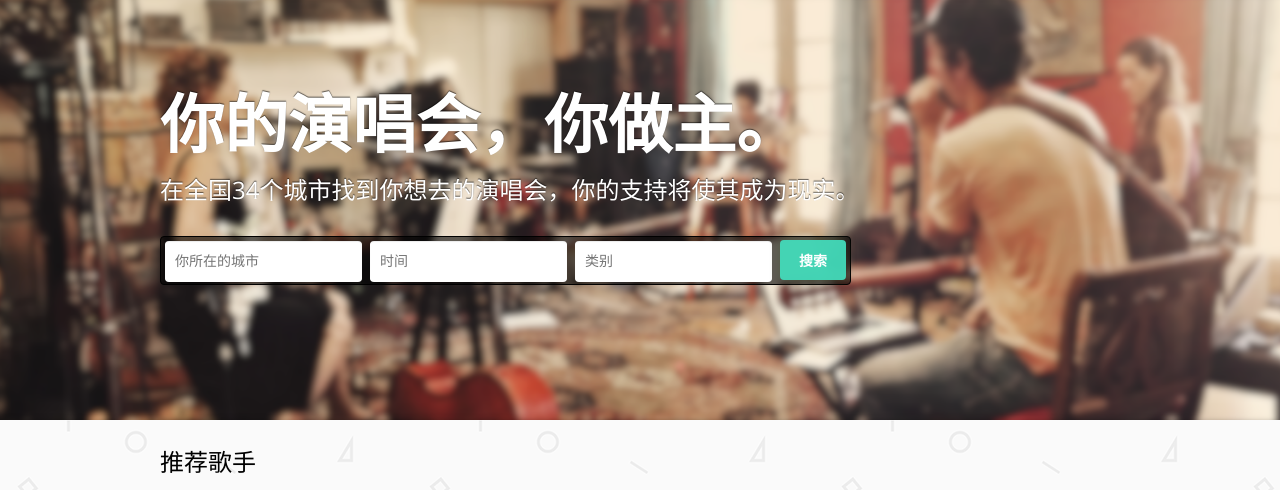
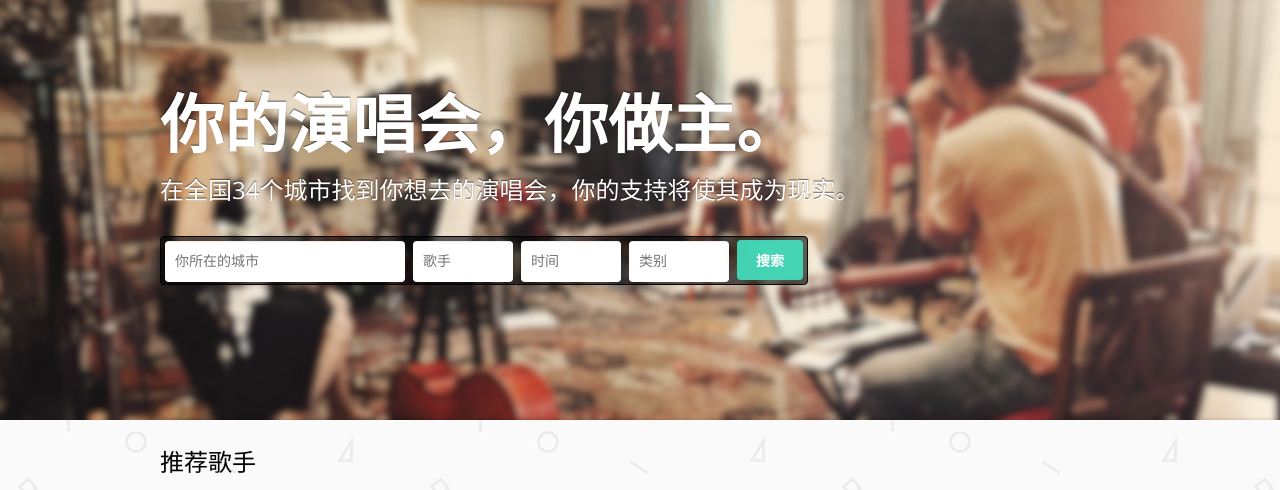
Before and after one commit to liuzenan/wowcheer, a Node server app: template views/index.jade in a window 1280 px wide. Shown: the part 80-570 px from the top of the page. Run offline with Node 20, Linux system fonts and the light colour scheme; the template is opened without the code that fills it, so the values that code supplies are empty; style sheets or scripts are compiled from the project's sources; some libraries are stand-ins or nearby versions.

Commit message:
update layout

```diff
--- a/public/stylesheets/css/screen.css
+++ b/public/stylesheets/css/screen.css
@@ -511,12 +511,20 @@ a {
   border-radius: 4px;
   border: 1px solid black;
 }
+/* line 134, ../../../sass/_layout.scss */
+.intro .hero-search #city {
+  width: 220px;
+}
+/* line 137, ../../../sass/_layout.scss */
+.intro .hero-search #singer, .intro .hero-search #time, .intro .hero-search #category {
+  width: 80px;
+}
 
-/* line 139, ../../../sass/_layout.scss */
+/* line 145, ../../../sass/_layout.scss */
 #search-form input {
   margin: 0 4px;
 }
-/* line 143, ../../../sass/_layout.scss */
+/* line 149, ../../../sass/_layout.scss */
 #search-form input[type="text"] {
   background-color: white;
   box-shadow: inset 0 1px 1px 0 rgba(0, 0, 0, 0.08), 0 1px 0 0 white;
@@ -524,7 +532,7 @@ a {
   border: 0;
   padding: 10px 10px 11px 10px;
 }
-/* line 147, ../../../sass/_layout.scss */
+/* line 153, ../../../sass/_layout.scss */
 #search-form input[type="submit"] {
   background-color: rgba(67, 219, 186, 0.95);
   text-decoration: none;
@@ -543,19 +551,19 @@ a {
   padding: 10px 19px;
 }
 
-/* line 154, ../../../sass/_layout.scss */
+/* line 160, ../../../sass/_layout.scss */
 .featured-container {
   height: 240px;
 }
 
-/* line 158, ../../../sass/_layout.scss */
+/* line 164, ../../../sass/_layout.scss */
 .featured-item {
   height: 100%;
   display: inline-block;
   width: 25%;
   position: relative;
 }
-/* line 163, ../../../sass/_layout.scss */
+/* line 169, ../../../sass/_layout.scss */
 .featured-item .featured-img {
   z-index: 2;
   height: 100%;
@@ -564,7 +572,7 @@ a {
   background-size: 100% 100%;
   background-size: cover;
 }
-/* line 166, ../../../sass/_layout.scss */
+/* line 172, ../../../sass/_layout.scss */
 .featured-item .artist-name {
   z-index: 3;
   position: absolute;
@@ -576,27 +584,27 @@ a {
   text-shadow: 0 -1px 1px rgba(0, 0, 0, 0.6);
 }
 
-/* line 174, ../../../sass/_layout.scss */
+/* line 180, ../../../sass/_layout.scss */
 .section-header {
   overflow: hidden;
   *zoom: 1;
 }
-/* line 176, ../../../sass/_layout.scss */
+/* line 182, ../../../sass/_layout.scss */
 .section-header .main-title {
   display: inline-block;
 }
-/* line 180, ../../../sass/_layout.scss */
+/* line 186, ../../../sass/_layout.scss */
 .section-header .second-title {
   float: right;
 }
-/* line 184, ../../../sass/_layout.scss */
+/* line 190, ../../../sass/_layout.scss */
 .section-header .control {
   margin-left: 1em;
   font-size: .6em;
   border-bottom: 1px solid #b6dcc1;
 }
 
-/* line 195, ../../../sass/_layout.scss */
+/* line 201, ../../../sass/_layout.scss */
 .project-card-wide {
   background: #FFFFFF;
   -moz-box-shadow: 0px 1px 2px 0px rgba(0, 0, 0, 0.24);
@@ -616,7 +624,7 @@ a {
 .project-card-wide:after {
   clear: both;
 }
-/* line 201, ../../../sass/_layout.scss */
+/* line 207, ../../../sass/_layout.scss */
 .project-card-wide .project-card-lead {
   height: 100%;
   float: left;
@@ -635,7 +643,7 @@ a {
   _overflow-y: visible;
   position: relative;
 }
-/* line 205, ../../../sass/_layout.scss */
+/* line 211, ../../../sass/_layout.scss */
 .project-card-wide .project-card-lead .project-card-img {
   z-index: 2;
   height: 100%;
@@ -644,7 +652,7 @@ a {
   background-size: 100% 100%;
   background-size: cover;
 }
-/* line 208, ../../../sass/_layout.scss */
+/* line 214, ../../../sass/_layout.scss */
 .project-card-wide .project-card-lead .project-card-button {
   background-color: rgba(67, 219, 186, 0.95);
   text-decoration: none;
@@ -671,7 +679,7 @@ a {
   margin-top: -37px;
   margin-left: -84px;
 }
-/* line 215, ../../../sass/_layout.scss */
+/* line 221, ../../../sass/_layout.scss */
 .project-card-wide .project-card-detail {
   height: 100%;
   float: left;
@@ -691,7 +699,7 @@ a {
   padding: 0 20px;
 }
 
-/* line 224, ../../../sass/_layout.scss */
+/* line 230, ../../../sass/_layout.scss */
 .project-card-detail {
   *position: relative;
   *zoom: 1;
@@ -705,7 +713,7 @@ a {
 .project-card-detail:after {
   clear: both;
 }
-/* line 226, ../../../sass/_layout.scss */
+/* line 232, ../../../sass/_layout.scss */
 .project-card-detail .project-card-singer {
   float: left;
   width: 66.66667%;
@@ -722,7 +730,7 @@ a {
   _overflow: hidden;
   _overflow-y: visible;
 }
-/* line 229, ../../../sass/_layout.scss */
+/* line 235, ../../../sass/_layout.scss */
 .project-card-detail .project-card-date {
   float: left;
   width: 33.33333%;
@@ -739,12 +747,12 @@ a {
   _overflow: hidden;
   _overflow-y: visible;
 }
-/* line 231, ../../../sass/_layout.scss */
+/* line 237, ../../../sass/_layout.scss */
 .project-card-detail .project-card-date h3 {
   text-align: right;
   color: #cdcdcd;
 }
-/* line 236, ../../../sass/_layout.scss */
+/* line 242, ../../../sass/_layout.scss */
 .project-card-detail .project-card-des {
   clear: left;
   float: left;
@@ -764,7 +772,7 @@ a {
   height: 138px;
   overflow: hidden;
 }
-/* line 242, ../../../sass/_layout.scss */
+/* line 248, ../../../sass/_layout.scss */
 .project-card-detail .project-card-city {
   margin: 0;
   clear: left;
@@ -783,15 +791,15 @@ a {
   _overflow: hidden;
   _overflow-y: visible;
 }
-/* line 246, ../../../sass/_layout.scss */
+/* line 252, ../../../sass/_layout.scss */
 .project-card-detail .project-card-city .city {
   color: #cdcdcd;
 }
-/* line 250, ../../../sass/_layout.scss */
+/* line 256, ../../../sass/_layout.scss */
 .project-card-detail .project-card-city .venue {
   padding-left: .6em;
 }
-/* line 255, ../../../sass/_layout.scss */
+/* line 261, ../../../sass/_layout.scss */
 .project-card-detail .project-card-other-city {
   float: left;
   width: 33.33333%;
@@ -809,14 +817,14 @@ a {
   _overflow-y: visible;
   position: relative;
 }
-/* line 258, ../../../sass/_layout.scss */
+/* line 264, ../../../sass/_layout.scss */
 .project-card-detail .project-card-other-city a {
   display: block;
   text-align: right;
   line-height: 2em;
   padding-top: 0.9em;
 }
-/* line 266, ../../../sass/_layout.scss */
+/* line 272, ../../../sass/_layout.scss */
 .project-card-detail .project-card-progress {
   clear: left;
   float: left;
@@ -836,12 +844,12 @@ a {
   height: 5px;
   background: #f6f6f6;
 }
-/* line 271, ../../../sass/_layout.scss */
+/* line 277, ../../../sass/_layout.scss */
 .project-card-detail .project-card-progress .progress-bar {
   height: 5px;
   background: #7bd3f3;
 }
-/* line 276, ../../../sass/_layout.scss */
+/* line 282, ../../../sass/_layout.scss */
 .project-card-detail .project-card-number {
   clear: left;
   float: left;
@@ -862,12 +870,12 @@ a {
   font-size: .8em;
 }
 
-/* line 286, ../../../sass/_layout.scss */
+/* line 292, ../../../sass/_layout.scss */
 .project-card-container {
   margin-left: -30px;
 }
 
-/* line 290, ../../../sass/_layout.scss */
+/* line 296, ../../../sass/_layout.scss */
 .project-card-small {
   background: #FFFFFF;
   -moz-box-shadow: 0px 1px 2px 0px rgba(0, 0, 0, 0.24);
@@ -877,13 +885,13 @@ a {
   margin-left: 30px;
   display: inline-block;
 }
-/* line 295, ../../../sass/_layout.scss */
+/* line 301, ../../../sass/_layout.scss */
 .project-card-small .project-card-lead {
   height: 270px;
   position: relative;
   display: block;
 }
-/* line 299, ../../../sass/_layout.scss */
+/* line 305, ../../../sass/_layout.scss */
 .project-card-small .project-card-lead .project-card-img {
   z-index: 2;
   height: 100%;
@@ -893,7 +901,7 @@ a {
   background-size: cover;
   background-origin: top center;
 }
-/* line 303, ../../../sass/_layout.scss */
+/* line 309, ../../../sass/_layout.scss */
 .project-card-small .project-card-lead .project-card-button {
   background-color: rgba(67, 219, 186, 0.95);
   text-decoration: none;
@@ -926,7 +934,7 @@ a {
   -o-transition: all 0.2s ease-in 0;
   transition: all 0.2s ease-in 0;
 }
-/* line 313, ../../../sass/_layout.scss */
+/* line 319, ../../../sass/_layout.scss */
 .project-card-small .project-card-detail {
   *position: relative;
   *zoom: 1;
@@ -945,16 +953,16 @@ a {
 .project-card-small .project-card-detail:after {
   clear: both;
 }
-/* line 320, ../../../sass/_layout.scss */
+/* line 326, ../../../sass/_layout.scss */
 .project-card-small .project-card-detail .project-card-number {
   font-size: 1em;
 }
-/* line 326, ../../../sass/_layout.scss */
+/* line 332, ../../../sass/_layout.scss */
 .project-card-small:hover .project-card-button {
   opacity: 1;
 }
 
-/* line 335, ../../../sass/_layout.scss */
+/* line 341, ../../../sass/_layout.scss */
 .category-links {
   margin: 0;
   padding: 0;
@@ -962,13 +970,13 @@ a {
   font-size: 2.28571em;
   line-height: 1.375em;
 }
-/* line 340, ../../../sass/_layout.scss */
+/* line 346, ../../../sass/_layout.scss */
 .category-links .category-item {
   display: inline-block;
   margin: 1em 0 0 2em;
   border-bottom: 1px solid #b6dcc1;
 }
-/* line 344, ../../../sass/_layout.scss */
+/* line 350, ../../../sass/_layout.scss */
 .category-links .category-item a {
   -webkit-transition: all 0.2s ease-in;
   -webkit-transition-delay: 0;
@@ -976,12 +984,12 @@ a {
   -o-transition: all 0.2s ease-in 0;
   transition: all 0.2s ease-in 0;
 }
-/* line 346, ../../../sass/_layout.scss */
+/* line 352, ../../../sass/_layout.scss */
 .category-links .category-item a:hover {
   color: #151815;
 }
 
-/* line 356, ../../../sass/_layout.scss */
+/* line 362, ../../../sass/_layout.scss */
 #about {
   position: relative;
   height: 320px;
@@ -990,11 +998,11 @@ a {
   font-size: 1.71429em;
   line-height: 1.83333em;
 }
-/* line 362, ../../../sass/_layout.scss */
+/* line 368, ../../../sass/_layout.scss */
 #about .hero-image {
   background-image: url(/img/hero2.png);
 }
-/* line 365, ../../../sass/_layout.scss */
+/* line 371, ../../../sass/_layout.scss */
 #about .container {
   z-index: 3;
   position: relative;
@@ -1002,28 +1010,28 @@ a {
   padding: 40px 0 0 0;
   height: 280px;
 }
-/* line 373, ../../../sass/_layout.scss */
+/* line 379, ../../../sass/_layout.scss */
 #about .title, #about .des {
   margin: 0;
   padding: 10px 40px;
 }
-/* line 378, ../../../sass/_layout.scss */
+/* line 384, ../../../sass/_layout.scss */
 #about .title {
   font-weight: bold;
   padding-top: 20px;
 }
-/* line 383, ../../../sass/_layout.scss */
+/* line 389, ../../../sass/_layout.scss */
 #about a {
   color: #151815;
   border-bottom: 1px solid #151815;
 }
 
-/* line 392, ../../../sass/_layout.scss */
+/* line 398, ../../../sass/_layout.scss */
 #footer {
   background: #151815;
   color: white;
 }
-/* line 393, ../../../sass/_layout.scss */
+/* line 399, ../../../sass/_layout.scss */
 #footer .container {
   *position: relative;
   *zoom: 1;
@@ -1037,17 +1045,17 @@ a {
 #footer .container:after {
   clear: both;
 }
-/* line 399, ../../../sass/_layout.scss */
+/* line 405, ../../../sass/_layout.scss */
 #footer .footer-links {
   padding: 0;
   margin: 0;
   list-style: none;
 }
-/* line 405, ../../../sass/_layout.scss */
+/* line 411, ../../../sass/_layout.scss */
 #footer .footer-link-item {
   padding: 2px 0;
 }
-/* line 409, ../../../sass/_layout.scss */
+/* line 415, ../../../sass/_layout.scss */
 #footer .bottom-nav-discover {
   float: left;
   width: 25%;
@@ -1064,7 +1072,7 @@ a {
   _overflow: hidden;
   _overflow-y: visible;
 }
-/* line 412, ../../../sass/_layout.scss */
+/* line 418, ../../../sass/_layout.scss */
 #footer .bottom-nav-profile {
   float: left;
   width: 25%;
@@ -1081,7 +1089,7 @@ a {
   _overflow: hidden;
   _overflow-y: visible;
 }
-/* line 415, ../../../sass/_layout.scss */
+/* line 421, ../../../sass/_layout.scss */
 #footer .bottom-nav-about {
   float: left;
   width: 25%;
@@ -1098,7 +1106,7 @@ a {
   _overflow: hidden;
   _overflow-y: visible;
 }
-/* line 418, ../../../sass/_layout.scss */
+/* line 424, ../../../sass/_layout.scss */
 #footer .bottom-nav-contact {
   float: left;
   width: 25%;
@@ -1115,7 +1123,7 @@ a {
   _overflow: hidden;
   _overflow-y: visible;
 }
-/* line 421, ../../../sass/_layout.scss */
+/* line 427, ../../../sass/_layout.scss */
 #footer .footer-bottom {
   font-size: .8em;
   padding: 40px;
@@ -1139,17 +1147,17 @@ a {
   overflow: hidden;
   *zoom: 1;
 }
-/* line 430, ../../../sass/_layout.scss */
+/* line 436, ../../../sass/_layout.scss */
 #footer .footer-bottom .copy-right {
   float: left;
 }
-/* line 434, ../../../sass/_layout.scss */
+/* line 440, ../../../sass/_layout.scss */
 #footer .footer-bottom .footer-bottom-links {
   float: right;
   padding: 0;
   margin: 0;
 }
-/* line 438, ../../../sass/_layout.scss */
+/* line 444, ../../../sass/_layout.scss */
 #footer .footer-bottom .footer-bottom-links li {
   display: inline-block;
   margin-left: 1em;
--- a/sass/_layout.scss
+++ b/sass/_layout.scss
@@ -131,6 +131,12 @@ $zen-gutter-width: 0;
 		padding: 3px 0;
 		border-radius: 4px;
 		border: 1px solid black;
+		#city {
+			width: 220px;
+		}
+		#singer,#time,#category {
+			width: 80px;
+		}
 	}
 
 }
--- a/views/index.jade
+++ b/views/index.jade
@@ -21,6 +21,7 @@ block body
         .hero-search
           form(id="search-form", method="post", action="")
             input#city(type="text", name="city", placeholder="你所在的城市")
+            input#singer(type="text", name="category", placeholder="歌手")
             input#time(type="text", name="time", placeholder="时间")
             input#category(type="text", name="category", placeholder="类别")
             input(type="submit", value="搜索")
```
